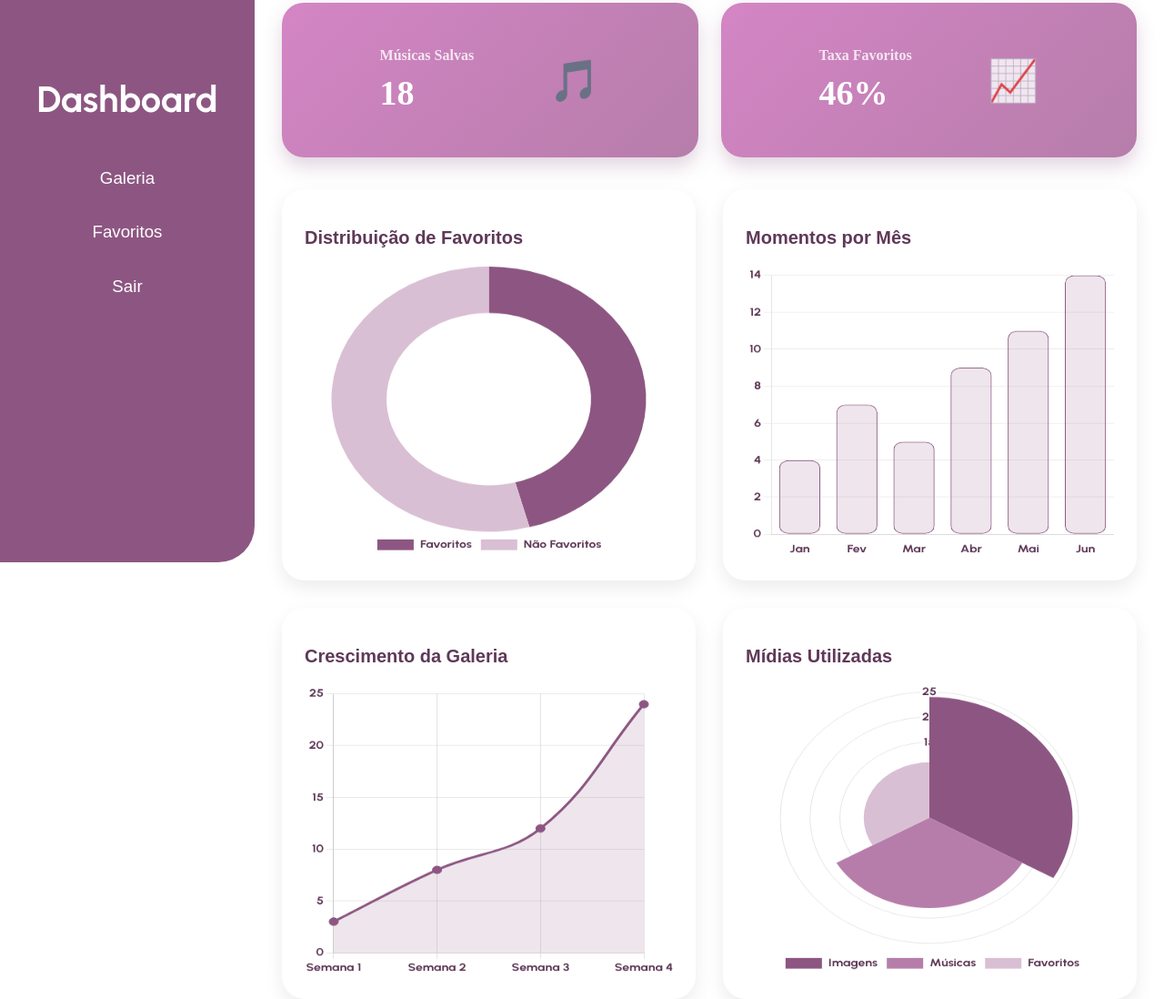
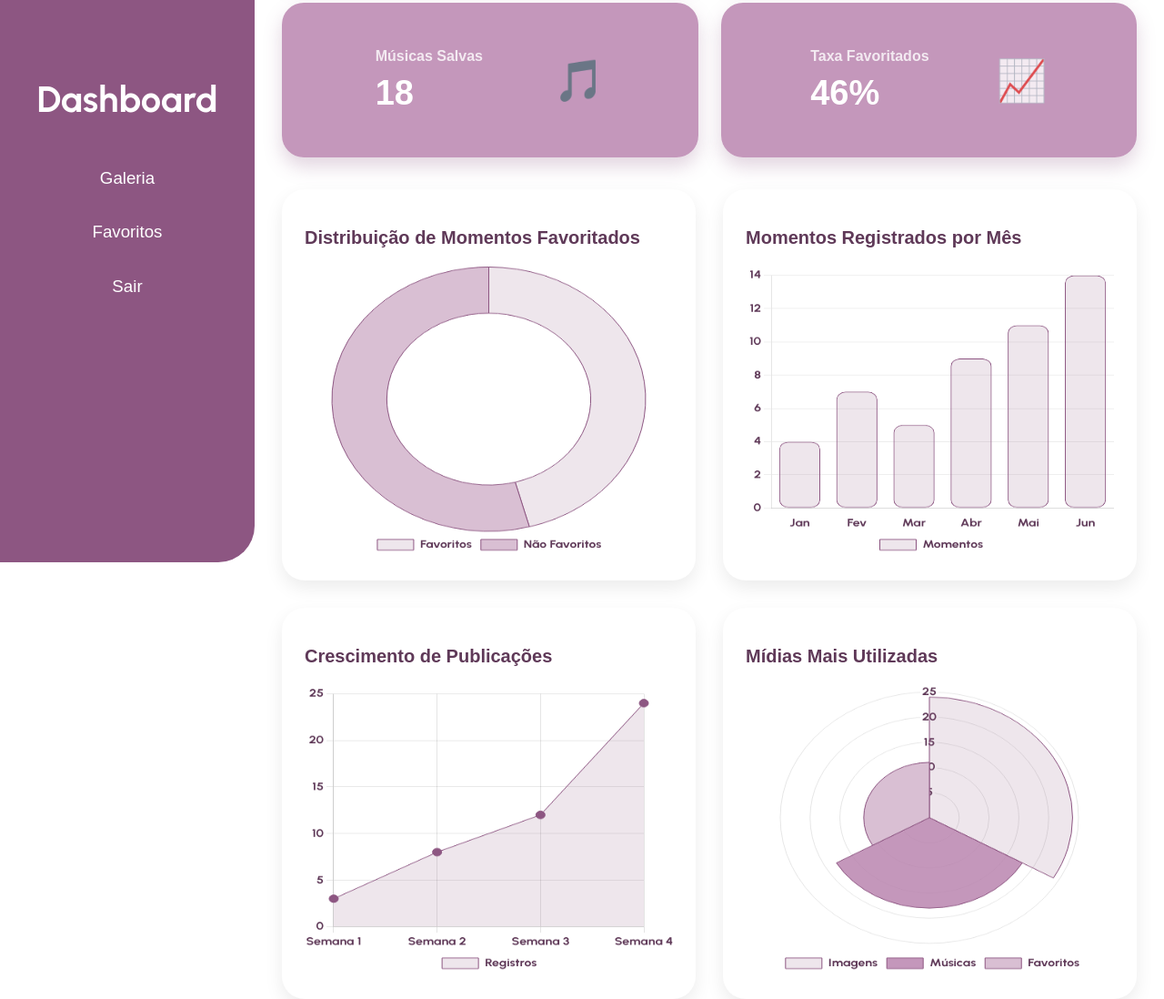
Before and after one commit to cml-souza/projeto-individual, a website: page public/dashboard.html in a window 1280 px wide. Shown: the part 222-1320 px from the top of the page at 91% size. Drawn offline with nearby package versions, Linux system fonts and the light colour scheme; a web font is replaced by a local one.

Commit message:
Melhorando a Dashboard

```diff
--- a/public/css/styles-d.css
+++ b/public/css/styles-d.css
@@ -78,7 +78,8 @@ body {
 }
 
 .card-kpi {
-    background: linear-gradient(135deg, #d485c5, #b67daa);
+    background-color: rgb(182, 125, 170, 0.8);
+    font-family: Arial, Helvetica, sans-serif;
     border-radius: 24px;
     padding: 25px;
     height: 120px;
--- a/public/dashboard.html
+++ b/public/dashboard.html
@@ -51,7 +51,7 @@
 
                 <div class="card-kpi">
                     <div class="kpi-info">
-                        <h3>Taxa Favoritos</h3>
+                        <h3>Taxa Favoritados</h3>
                         <p>46%</p>
                     </div>
 
@@ -64,22 +64,22 @@
             <div class="graficos">
 
         <div class="grafico-card">
-            <h2>Distribuição de Favoritos</h2>
+            <h2>Distribuição de Momentos Favoritados</h2>
             <canvas id="graficoPizza"></canvas>
         </div>
 
         <div class="grafico-card">
-            <h2>Momentos por Mês</h2>
+            <h2>Momentos Registrados por Mês</h2>
             <canvas id="graficoBarra"></canvas>
         </div>
 
         <div class="grafico-card">
-            <h2>Crescimento da Galeria</h2>
+            <h2>Crescimento de Publicações</h2>
             <canvas id="graficoLinha"></canvas>
         </div>
 
         <div class="grafico-card">
-            <h2>Mídias Utilizadas</h2>
+            <h2>Mídias Mais Utilizadas</h2>
             <canvas id="graficoDonut"></canvas>
         </div>
 
@@ -93,13 +93,11 @@
 
 <script>
 
-    // CONFIG GLOBAL
 Chart.defaults.font.family = 'Urbanist';
 Chart.defaults.font.size = 14;
 Chart.defaults.font.weight = 'bold';
 Chart.defaults.color = '#5f3958';
 
-// PIZZA
 new Chart(document.getElementById('graficoPizza'), {
     type: 'doughnut',
 
@@ -108,10 +106,11 @@ new Chart(document.getElementById('graficoPizza'), {
         datasets: [{
             data: [11, 13],
             backgroundColor: [
-                '#8d5682',
+                'rgb(141, 86, 130, 0.15)',
                 '#d9bfd3'
             ],
-            borderWidth: 0
+            borderColor: '#8d5682',
+            borderWidth: 1
         }]
     },
 
@@ -129,7 +128,6 @@ new Chart(document.getElementById('graficoPizza'), {
     }
 });
 
-// BARRAS
 new Chart(document.getElementById('graficoBarra'), {
     type: 'bar',
 
@@ -150,7 +148,8 @@ new Chart(document.getElementById('graficoBarra'), {
     options: {
         plugins: {
             legend: {
-                display: false
+                display: true,
+                position: 'bottom'
             }
         },
 
@@ -174,7 +173,6 @@ new Chart(document.getElementById('graficoBarra'), {
     }
 });
 
-// LINHA
 new Chart(document.getElementById('graficoLinha'), {
     type: 'line',
 
@@ -182,16 +180,12 @@ new Chart(document.getElementById('graficoLinha'), {
         labels: ['Semana 1', 'Semana 2', 'Semana 3', 'Semana 4'],
 
         datasets: [{
-            label: 'Memórias Registradas',
+            label: 'Registros',
             data: [3, 8, 12, 24],
-
             borderColor: '#8d5682',
+            borderWidth: 1,
             backgroundColor: 'rgba(141, 86, 130, 0.15)',
-
             fill: true,
-
-            tension: 0.4,
-
             pointBackgroundColor: '#8d5682',
             pointRadius: 5
         }]
@@ -200,7 +194,8 @@ new Chart(document.getElementById('graficoLinha'), {
     options: {
         plugins: {
             legend: {
-                display: false
+                display: true,
+                position: 'bottom'
             }
         },
 
@@ -215,7 +210,6 @@ new Chart(document.getElementById('graficoLinha'), {
     }
 });
 
-// DONUT
 new Chart(document.getElementById('graficoDonut'), {
     type: 'polarArea',
 
@@ -224,14 +218,13 @@ new Chart(document.getElementById('graficoDonut'), {
 
         datasets: [{
             data: [24, 18, 11],
-
+            borderColor: '#8d5682',
             backgroundColor: [
-                '#8d5682',
-                '#b67daa',
+                'rgb(141, 86, 130, 0.15)',
+                'rgb(182, 125, 170, 0.8)',
                 '#d9bfd3'
             ],
-
-            borderWidth: 0
+            borderWidth: 1
         }]
     },
 
```
Also changed, not shown: src/models/momentoModel.js (+46 -3 lines).
